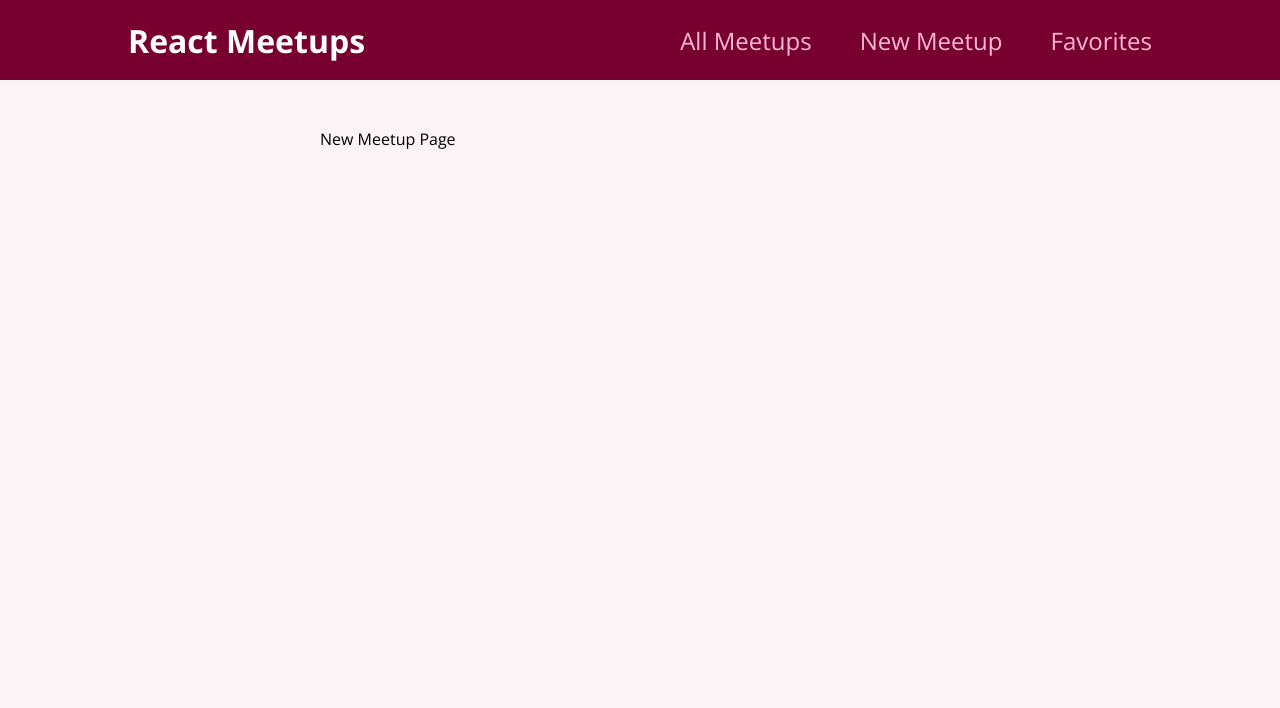
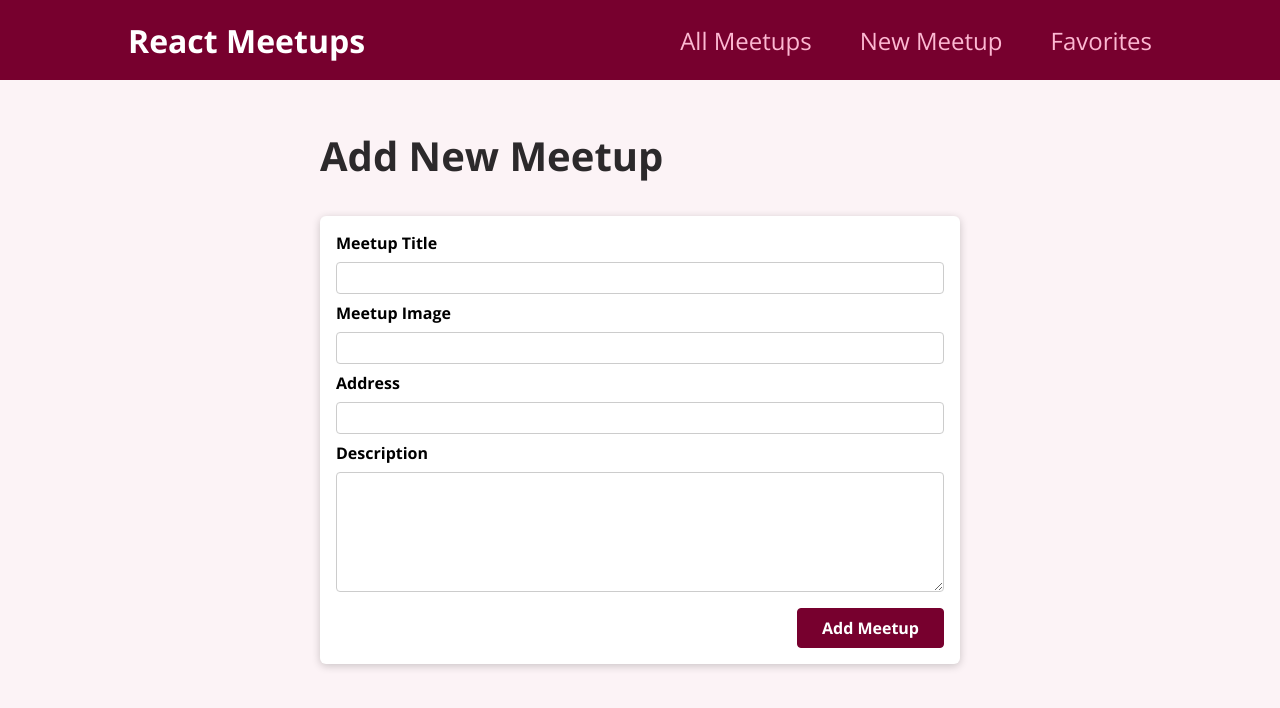
Before and after one commit to somecallmetim/react-tutorial-2021, a React (Create React App) app: page /new-meetup in a window 1280 px wide. Shown: the top 708 px of the page. Built offline with nearby package versions, Linux system fonts and the light colour scheme.

Commit message:
complete through Adding A Form

```diff
--- /dev/null
+++ b/src/components/meetups/NewMeetupForm.js
@@ -0,0 +1,30 @@
+import classes from './NewMeetupForm.module.css';
+import Card from '../ui/Card';
+
+function NewMeetupForm(){
+    return <Card>
+        <form className={classes.form}>
+            <div className={classes.control}>
+                <label htmlFor='title'>Meetup Title</label>
+                <input type='text' required={true} id='title' />
+            </div>
+            <div className={classes.control}>
+                <label htmlFor='image'>Meetup Image</label>
+                <input type='url' required={true} id='image' />
+            </div>
+            <div className={classes.control}>
+                <label htmlFor='address'>Address</label>
+                <input type='text' required={true} id='address' />
+            </div>
+            <div className={classes.control}>
+                <label htmlFor='description'>Description</label>
+                <textarea required={true} id='description' rows='5'></textarea>
+            </div>
+            <div className={classes.actions}>
+                <button className='btn'>Add Meetup</button>
+            </div>
+        </form>
+    </Card>
+}
+
+export default NewMeetupForm;
--- /dev/null
+++ b/src/components/meetups/NewMeetupForm.module.css
@@ -0,0 +1,45 @@
+.form {
+    padding: 1rem;
+  }
+
+  .control {
+    margin-bottom: 0.5rem;
+  }
+
+  .control label {
+    display: block;
+    font-weight: bold;
+    margin-bottom: 0.5rem;
+  }
+
+  .control input,
+  .control textarea {
+    display: block;
+    font: inherit;
+    border-radius: 4px;
+    border: 1px solid #ccc;
+    padding: 0.25rem;
+    width: 100%;
+  }
+
+  .actions {
+    margin-top: 1rem;
+    text-align: right;
+  }
+
+  .actions button {
+    font: inherit;
+    cursor: pointer;
+    background-color: #77002e;
+    color: white;
+    padding: 0.5rem 1.5rem;
+    border: 1px solid #77002e;
+    border-radius: 4px;
+    font-weight: bold;
+  }
+
+  .actions button:hover,
+  .actions button:active {
+    background-color: #a50e48;
+    border-color: #a50e48;
+  }
--- a/src/pages/NewMeetups.js
+++ b/src/pages/NewMeetups.js
@@ -1,5 +1,12 @@
-function NewMeetupPage(){
-    return <div>New Meetup Page</div>
+import NewMeetupForm from "../components/meetups/NewMeetupForm";
+
+function NewMeetupPage() {
+  return (
+    <section>
+      <h1>Add New Meetup</h1>
+      <NewMeetupForm />
+    </section>
+  );
 }
 
 export default NewMeetupPage;
```
